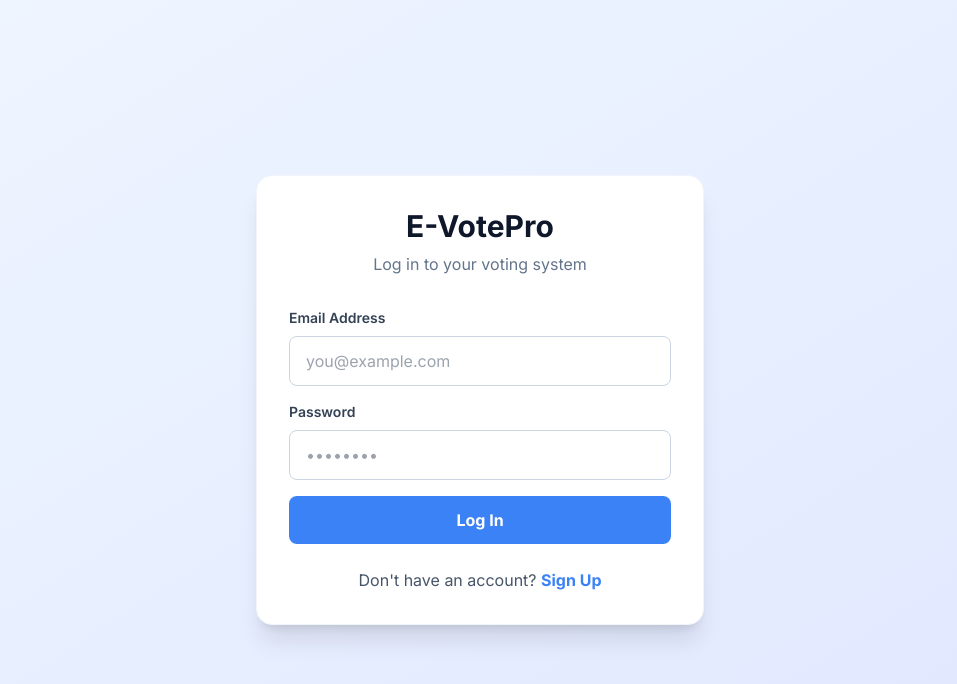
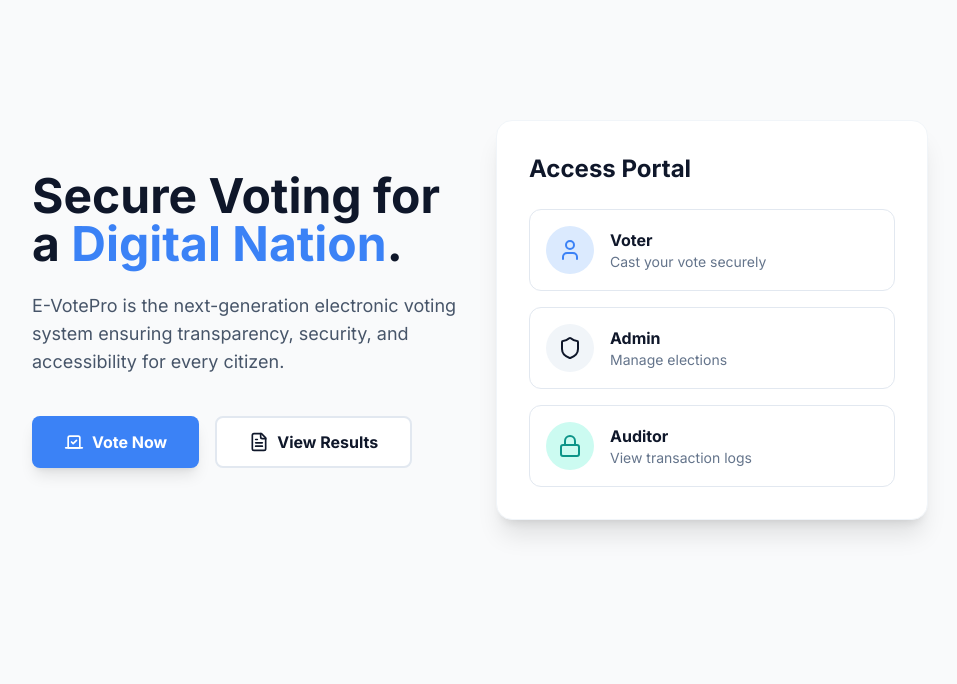
Before and after one commit to Sharjeelbalochsp25/evote-pro, a React (Vite) app: page / in a window 1280 px wide. Before the commit this address led to /login. Shown: the top 684 px of the page, without its empty margins (160-1117 px from the left). Built offline with nearby package versions, Linux system fonts and the light colour scheme; no server answers.

Commit message:
fix: show Landing to unauthenticated users at /

```diff
--- a/src/App.jsx
+++ b/src/App.jsx
@@ -31,9 +31,10 @@
         <Routes>
             {!currentUser ? (
                 <>
+                    <Route path="/" element={<Landing />} />
                     <Route path="/signup" element={<Signup />} />
                     <Route path="/login" element={<Login />} />
-                    <Route path="*" element={<Navigate to="/login" replace />} />
+                    <Route path="*" element={<Navigate to="/" replace />} />
                 </>
             ) : (
                 <>
```
